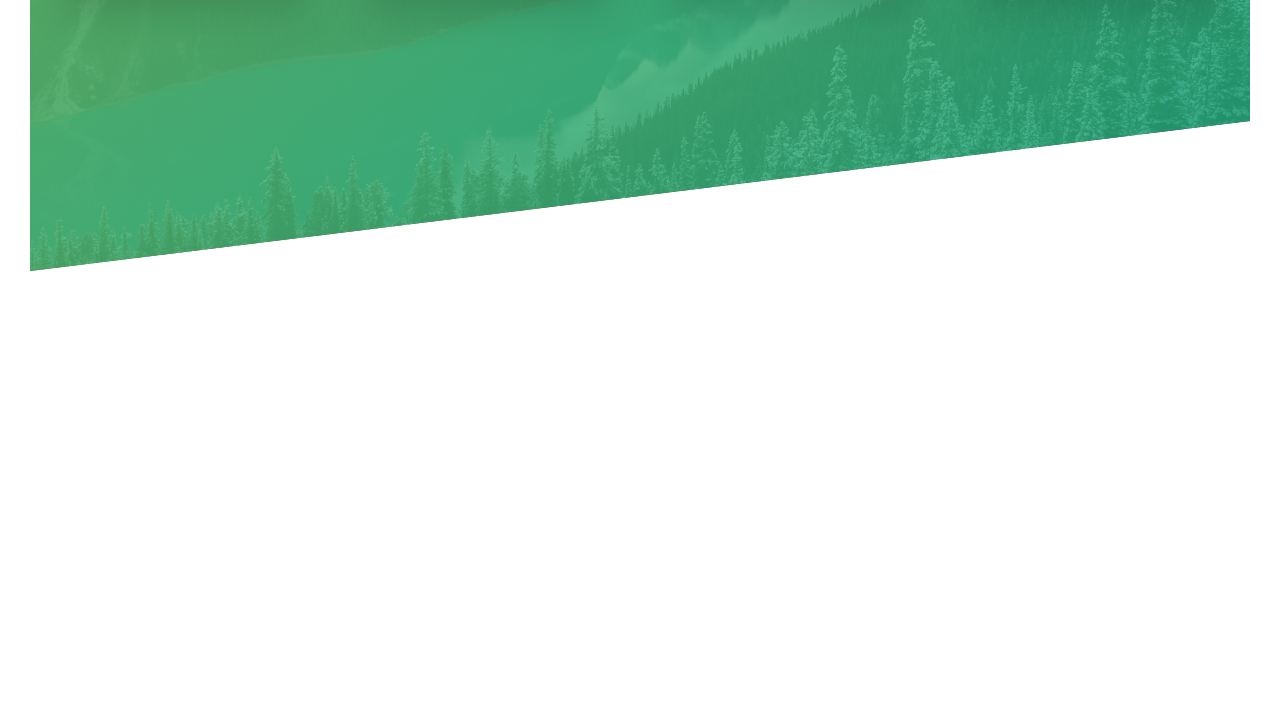
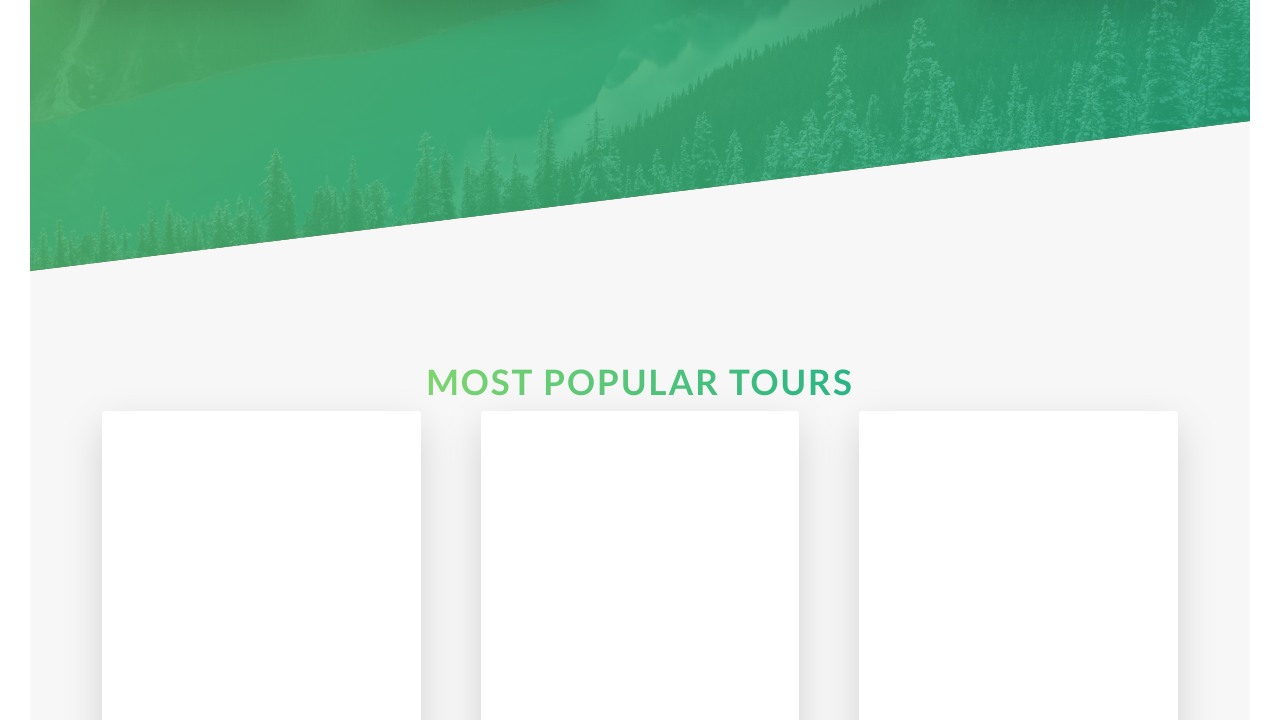
Before and after one commit to Rohhan415/Natours-Project, a website: page index.html in a window 1280 px wide. Shown: the part 2080-2800 px from the top of the page. Before the commit the page ends 2351 px from the top, so only its background shows below. Drawn offline with Linux system fonts and the light colour scheme.

Commit message:
Popular tours section in progress

```diff
--- a/Sass/abstracts/_variables.scss
+++ b/Sass/abstracts/_variables.scss
@@ -2,7 +2,13 @@ $color-primary: #55c57a;
 $color-primary-light: #7ed56f;
 $color-primary-dark: #28b485;
 
-$color-grey-light-1: rgba(247, 247, 247, 0.97);
+$color-secondary-light: #ffb900;
+$color-secondary-dark: #ff7730;
+
+$color-tertiary-light: #2998ff;
+$color-tertiary-dark: #5643fa;
+
+$color-grey-light-1: #f7f7f7;
 
 $color-grey-dark: #777;
 $color-white: #fff;
@@ -10,3 +16,4 @@ $color-black: #000;
 
 $grid-width: 114rem;
 $default-font-size: 1.6rem;
+$default-column-gap: 6rem;
--- a/Sass/base/_typograpghy.scss
+++ b/Sass/base/_typograpghy.scss
@@ -47,7 +47,7 @@ body {
   letter-spacing: .2rem;
 
   &:hover {
-    transform: skewY(2deg) skewX(15deg) scale(1.1);
+    transform: skewY(2deg) skewX(-15deg) scale(1.1);
     text-shadow: .5rem 1rem 2rem rgba($color-black, .2);
   }
 }
--- /dev/null
+++ b/Sass/components/_card.scss
@@ -0,0 +1,46 @@
+.card {
+
+  position: relative;
+  perspective: 150rem;
+  height: 50rem;
+
+
+  &__side {
+    position: absolute;
+    top: 0;
+    left: 0;
+    width: 100%;
+    backface-visibility: hidden;
+    background-color: orange;
+    color: white;
+    font-size: 2rem;
+    height: 50rem;
+    transition: all .8s ease;
+    border-radius: 3px;
+    box-shadow: 0 1.5rem 4rem rgba($color-black, .15);
+
+    &--front {
+      background-color: white;
+    }
+
+    &--back {
+
+      transform: rotateY(-180deg);
+
+      &-1 {
+        background-image: linear-gradient(to right bottom, $color-secondary-light, $color-secondary-dark);
+      }
+    }
+
+  }
+
+  &:hover &__side--front {
+    transform: rotateY(180deg);
+  }
+
+  &:hover &__side--back {
+    transform: rotateY(0);
+  }
+
+
+}
--- a/Sass/layout/_grid.scss
+++ b/Sass/layout/_grid.scss
@@ -1,3 +1,4 @@
+
 .container {
   max-width: $grid-width;
   padding: 0 3.2rem;
@@ -30,12 +31,16 @@
   }
 
   &__about {
-    column-gap: 6rem;
+    column-gap: $default-column-gap;
   }
 
   &__features {
     max-width: 138rem;
-    column-gap: 6rem;
+    column-gap: $default-column-gap;
+  }
+
+  &__tours {
+   column-gap: $default-column-gap;
   }
 
 
--- a/Sass/main.scss
+++ b/Sass/main.scss
@@ -13,6 +13,7 @@
 @import "components/button";
 @import "components/compositon";
 @import "components/feature-box";
+@import "components/card";
 
 @import "layout/header";
 @import "layout/grid";
--- a/Sass/pages/_home.scss
+++ b/Sass/pages/_home.scss
@@ -6,7 +6,7 @@
 
 }
 
-.section-features{
+.section-features {
   padding: 20rem 0;
   background-image: linear-gradient(to right bottom,
           rgba($color-primary-light, 0.8),
@@ -22,3 +22,9 @@
   }
 
 }
+
+.section-tours {
+  background-color: $color-grey-light-1;
+  padding: 25rem 0 50rem 0;
+  margin-top: -9.5rem;
+}
--- a/index.html
+++ b/index.html
@@ -6,7 +6,7 @@
 
     <link href="https://fonts.googleapis.com/css?family=Lato:100,300,400,700,900" rel="stylesheet">
 
-      <link rel="stylesheet" href="css/icon-font.css">
+    <link rel="stylesheet" href="css/icon-font.css">
     <link rel="stylesheet" href="Sass/main.css">
     <link rel="shortcut icon" type="image/png" href="img/favicon.png">
     <!--   Script to prevent scrolling up while coding-->
@@ -32,17 +32,20 @@
 
 <main>
     <section class="section-about">
-        <div class="u-center-text">
-            <h2 class="heading-secondary u-margin-bottom-big">
+        <div class="u-center-text u-margin-bottom-big">
+            <h2 class="heading-secondary">
                 Exciting tours for adventurous people
             </h2>
         </div>
         <div class=" container grid grid--2-cols grid__about">
             <div class="description">
                 <h3 class="heading-tertiary u-margin-bottom-small">You're going to fall in love with nature</h3>
-                <p class="paragraph">Lorem ipsum dolor sit amet, consectetur adipisicing elit. Adipisci debitis deserunt dicta, dolorem ea eius, labore laudantium magnam mollitia porro, quam quidem quo reprehenderit rerum sed sint sunt suscipit temporibus.</p>
+                <p class="paragraph">Lorem ipsum dolor sit amet, consectetur adipisicing elit. Adipisci debitis deserunt
+                    dicta, dolorem ea eius, labore laudantium magnam mollitia porro, quam quidem quo reprehenderit rerum
+                    sed sint sunt suscipit temporibus.</p>
                 <h3 class="heading-tertiary u-margin-bottom-small">Live adventures liek you never have before</h3>
-                <p class="paragraph">Lorem ipsum dolor sit amet, consectetur adipisicing elit. Ab aspernatur consequatur cupiditate.</p>
+                <p class="paragraph">Lorem ipsum dolor sit amet, consectetur adipisicing elit. Ab aspernatur consequatur
+                    cupiditate.</p>
                 <a href="#" class="btn-text">Learn more &rarr;</a>
             </div>
             <div class="composition">
@@ -87,10 +90,25 @@
                     Lorem ipsum dolor sit amet, consectetur adipisicing elit. Adipisci debitis deserunt dicta
                 </p>
             </div>
+        </div>
+    </section>
+    <section class="section-tours">
+        <div class="u-center-text u-margin-bottom-big">
+            <h2 class="heading-secondary">
+                Most popular tours
+            </h2>
+            <div class="container grid grid--3-cols grid__tours">
+                <div class="card">
+                    <div class="card__side card__side--front">FRONT</div>
+                    <div class="card__side card__side--back card__side--back-1 ">BACK</div>
+                </div>
+                <div class="card"><div class="card__side card__side--front">FRONT</div>
+                    <div class="card__side card__side--back card__side--back-1 ">BACK</div></div>
+                <div class="card"><div class="card__side card__side--front">FRONT</div>
+                    <div class="card__side card__side--back card__side--back-1 ">BACK</div></div>
 
+            </div>
         </div>
-
-
 
     </section>
 </main>
```
Also changed, not shown: Sass/main.css, 1 other file.
